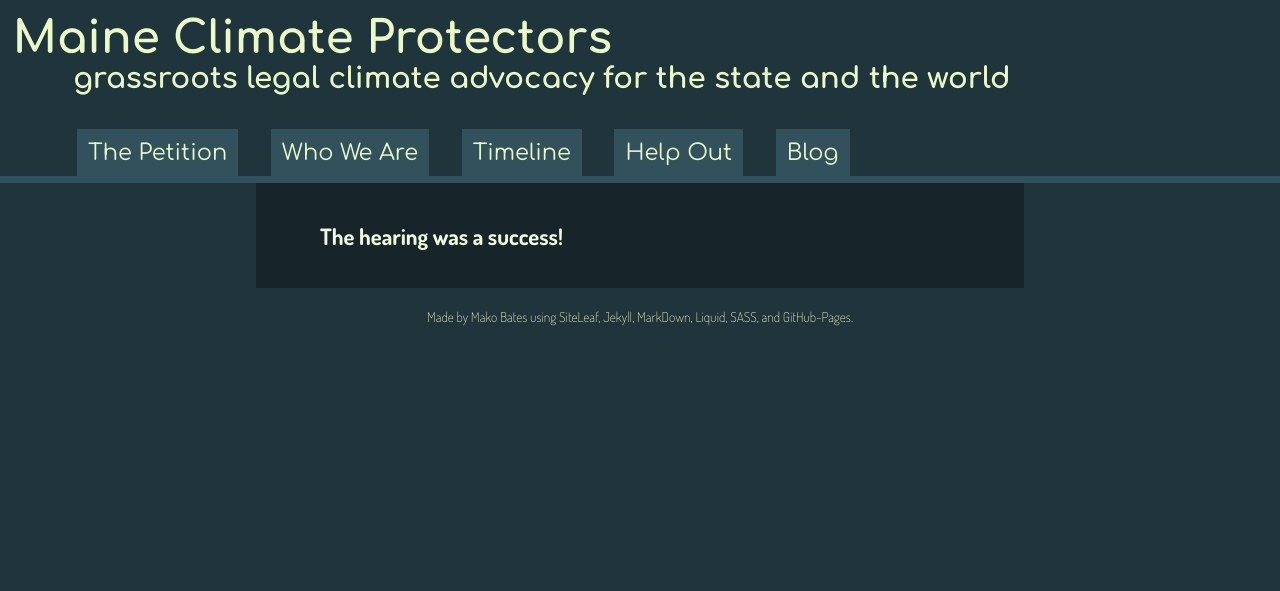
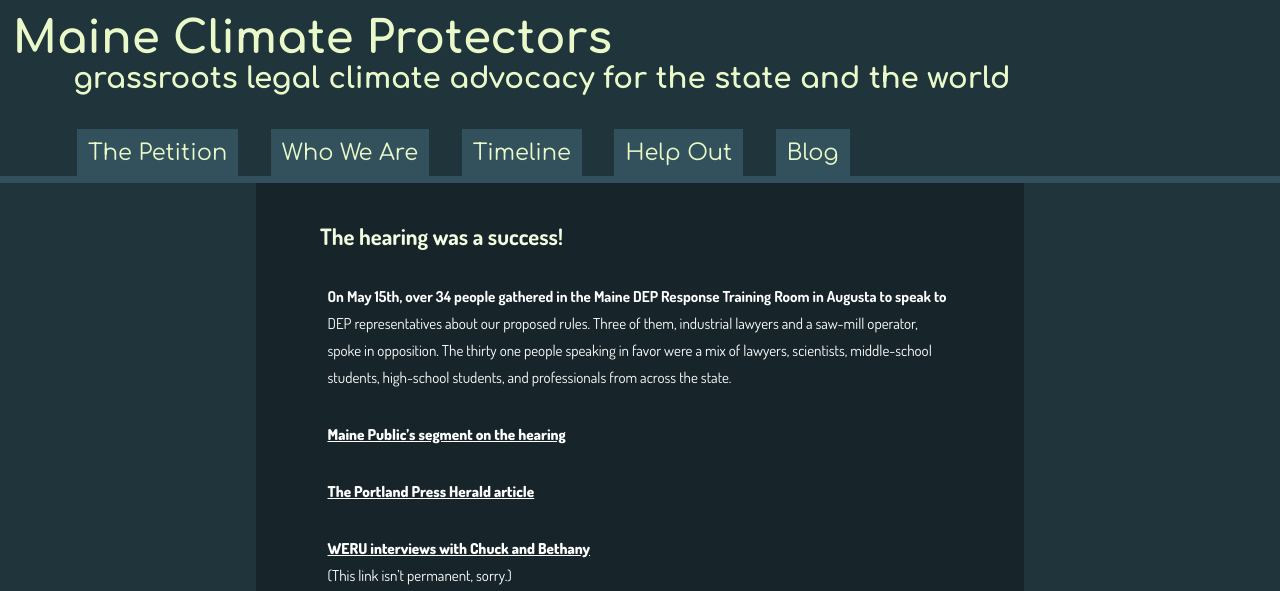
Before and after one commit to ShapeOfMatter/maine-climate-protectors, a Jekyll site: the page built from _posts/2018-05-18-the-hearing-was-a-success.markdown, in a window 1280 px wide. Shown: the top 591 px of the page. Built offline with Jekyll 4.4.1, drawn with Linux system fonts in a browser that asks for light colours; grey boxes are pictures that could not be loaded.

Commit message:
Updated The Hearing Was A Success

```diff
--- a/_posts/2018-05-18-the-hearing-was-a-success.markdown
+++ b/_posts/2018-05-18-the-hearing-was-a-success.markdown
@@ -2,3 +2,14 @@
 title: The hearing was a success!
 date: 2018-05-18 07:21:00 -04:00
 ---
+
+On May 15th, over 34 people gathered in the Maine DEP Response Training Room in Augusta to speak to DEP representatives about our proposed rules. Three of them, industrial lawyers and a saw-mill operator, spoke in opposition. The thirty one people speaking in favor were a mix of lawyers, scientists, middle-school students, high-school students, and professionals from across the state.
+
+[Maine Public's segment on the hearing](http://mainepublic.org/post/students-demand-maine-dep-act-reduce-greenhouse-gas-emissions#stream/0 "Maine Public")
+
+[The Portland Press Herald article](https://www.pressherald.com/2018/05/15/maine-dep-hears-testimony-on-citizen-initiative-to-cut-greenhouse-gases-8-percent-a-year/ "Portland Press Herald")
+
+[WERU interviews with Chuck and Bethany](https://weru.org/show-archives/radioactive-may-17-2018/ "WERU")
+(This link isn't permanent, sorry.)
+
+![Photo from the ](/path/to/img.jpg "Optional title")
```
